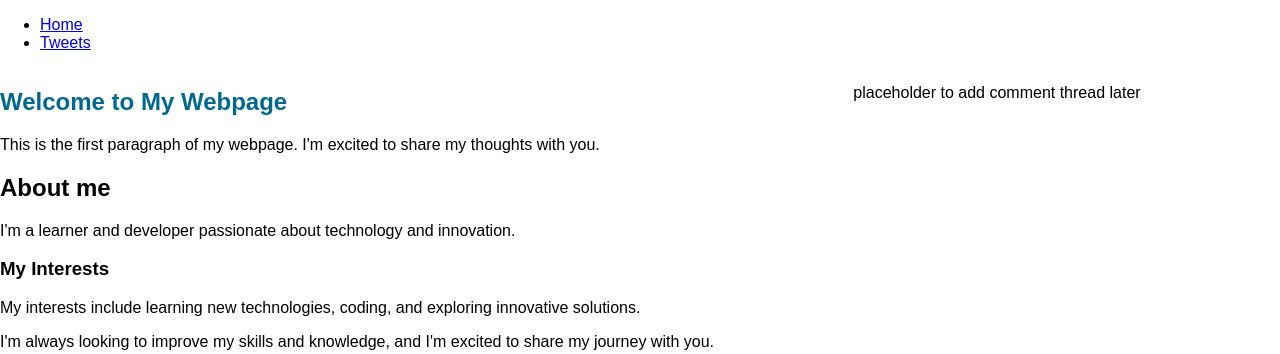
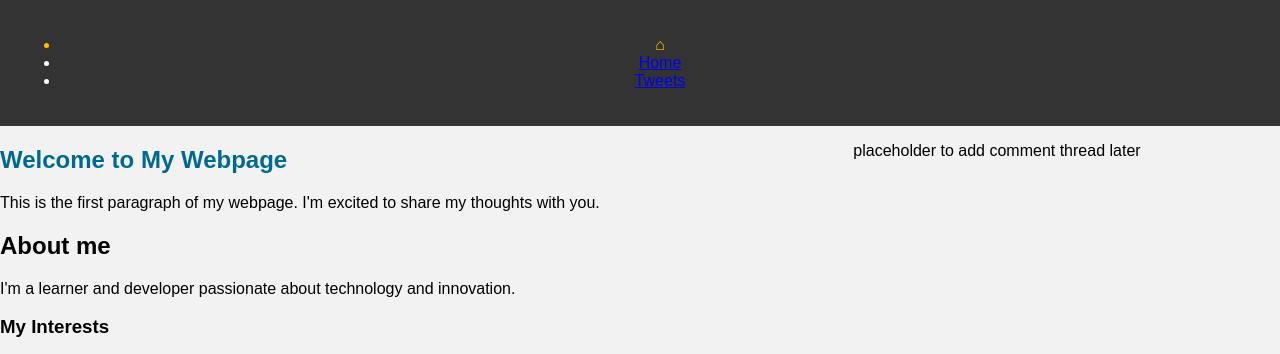
Before and after one commit to nimivera/alx_html_css, a plain HTML site: page css_basic/index (copy).html in a window 1280 px wide. Shown: the top 354 px of the page. Drawn offline with Linux system fonts and the light colour scheme.

Commit message:
Added some more styling

```diff
--- a/css_basic/index (copy).html
+++ b/css_basic/index (copy).html
@@ -15,6 +15,9 @@
 
     <header>
         <ul>
+
+                <li class="logo">&#8962;</li>
+                <!-- existing list items -->
           <li><a href="index.html">Home</a></li>
           <li><a href="tweets.html">Tweets</a></li>
         </ul>
--- a/css_basic/styles.css
+++ b/css_basic/styles.css
@@ -18,3 +18,20 @@ body {
     flex: 1;
     overflow-y: auto;
   }
+
+  body {
+    background-color: #f2f2f2;
+    font-family: Arial, sans-serif;
+  }
+
+  header {
+    background-color: #333;
+    color: #fff;
+    padding: 20px;
+    text-align: center;
+  }
+
+  .logo {
+    /* you can add additional styles to the logo if needed */
+    color: #ffc107;
+  }
```
Also changed, not shown: css_basic/tweets.html (+2 -0 lines).
